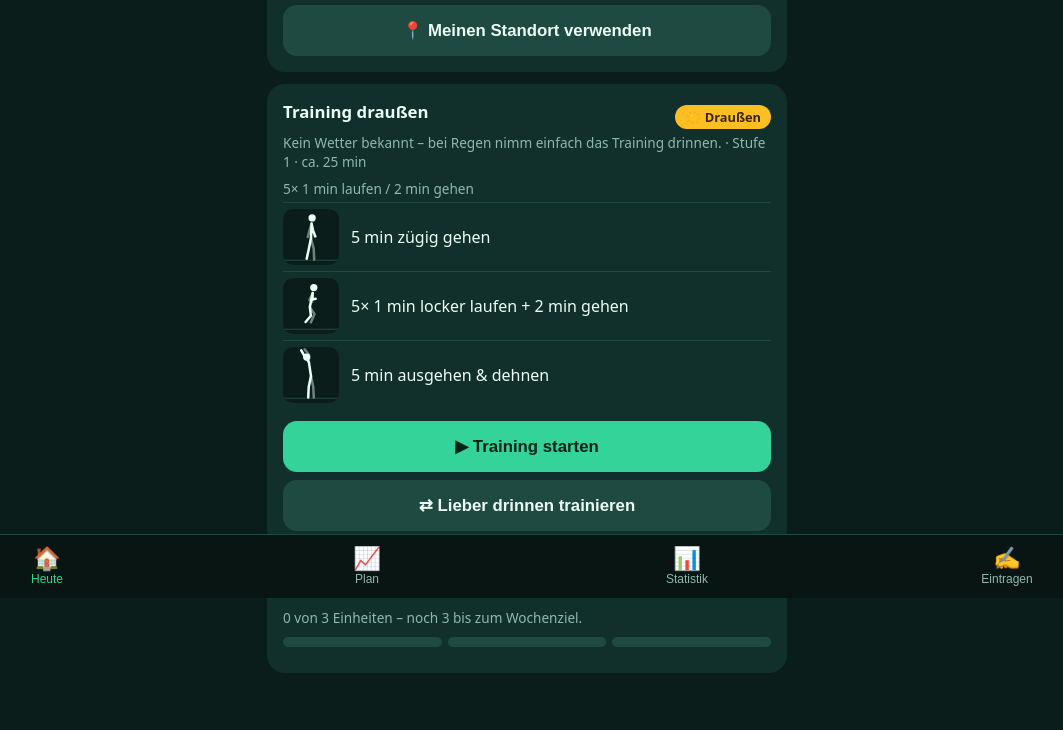
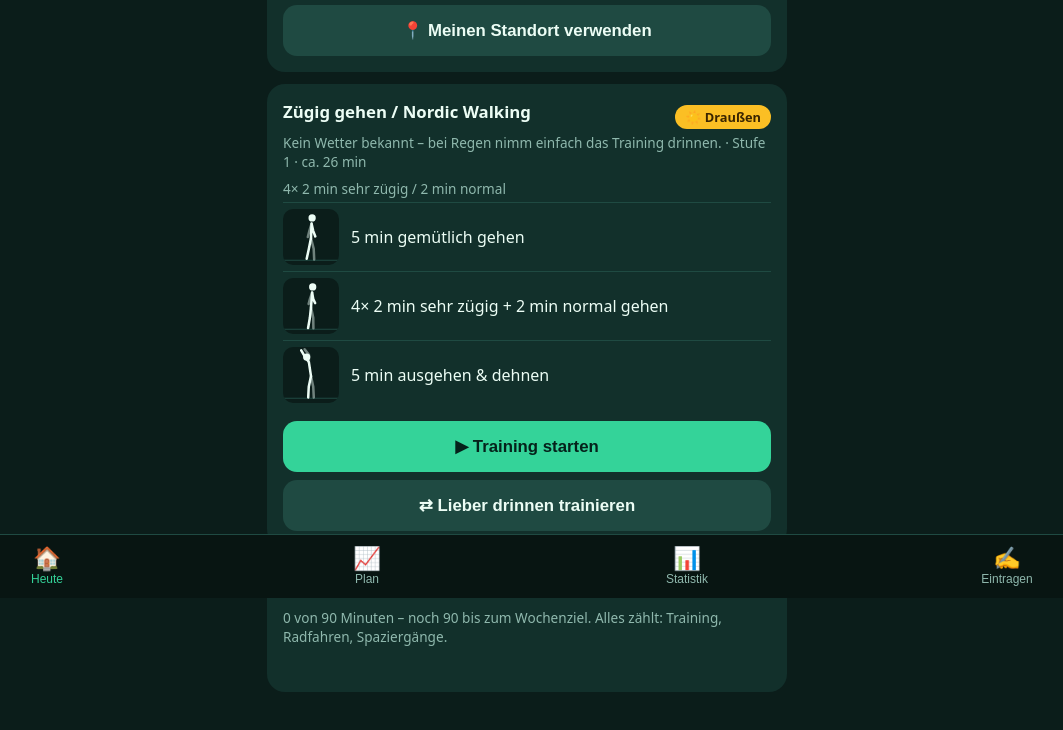
Before and after one commit to MrCaramba16/sport-app, a plain HTML site: page index.html in a window 1280 px wide. Shown: the part 202-932 px from the top of the page, without its empty margins (113-1176 px from the left). Drawn offline with Linux system fonts and the light colour scheme.

Commit message:
Zügiges Gehen statt Laufen draußen, Wochenziel in Minuten
Co-Authored-By: Claude Opus 5.5 <noreply@anthropic.com>

```diff
--- a/index.html
+++ b/index.html
@@ -121,9 +121,9 @@
     <h2>So funktioniert dein Plan</h2>
     <div class="small" style="line-height:1.5">
       Empfehlung für Erwachsene: rund <b>150 Minuten Bewegung pro Woche</b> plus <b>2× Kräftigung</b>.<br><br>
-      Du startest klein mit <b>3 Einheiten à ca. 20 Minuten</b>. Schaffst du dein Wochenziel, steigst du eine Stufe auf:
-      längere Belastung, kürzere Pausen, mehr Laufanteil. Ab Stufe 3 sind es 4 Einheiten pro Woche.<br><br>
-      Bei gutem Wetter geht's raus (Geh-Lauf-Intervalle), sonst trainierst du drinnen ohne Geräte.
+      Dein Wochenziel zählt in <b>Minuten</b>: Du startest mit <b>90 Minuten</b> und steigerst dich bis <b>300 Minuten</b>. Schaffst du das Ziel, steigst du eine Stufe auf:
+      längere Einheiten, längere zügige Gehphasen, kürzere Pausen.<br><br>
+      Bei gutem Wetter geht's raus zum zügigen Gehen oder Nordic Walking, rückenschonend ohne Laufen. Sonst trainierst du drinnen ohne Geräte.
       Andere Aktivitäten wie Radfahren oder Wandern kannst du unter „Eintragen“ erfassen, sie zählen mit.
     </div>
   </div>
@@ -280,6 +280,8 @@ const ANIM = {
                            [55,17, 53,27, 48,52, 58,38, 64,32, 42,40, 46,48, 44,70, 32,78, 62,62, 58,80]] },
   stretch:   { ms:3200, f:[[50,16, 50,26, 50,52, 45,14, 46,3, 55,14, 54,3, 46,71, 45,90, 54,71, 55,90],
                            [42,18, 46,27, 50,52, 38,16, 32,6, 46,14, 38,4, 46,71, 45,90, 54,71, 55,90]] },
+  brisk:     { ms:750, f:[[53,16, 52,26, 50,52, 45,38, 40,47, 57,37, 63,44, 57,71, 59,90, 45,71, 40,89],
+                           [53,16, 52,26, 50,52, 57,37, 63,44, 45,38, 40,47, 45,71, 40,89, 57,71, 59,90]] },
   stepjack:  { ms:1400, f:[STAND_F, [50,16, 50,26, 50,52, 41,16, 36,4, 59,16, 64,4, 42,70, 34,89, 54,71, 55,90]] },
   wallpush:  { ms:2000, wall:'R', f:[[59,22, 57,32, 46,58, 66,33, 74,34, 66,34, 74,35, 43,74, 39,90, 42,74, 38,90],
                            [64,26, 63,35, 49,59, 64,46, 74,34, 64,47, 74,35, 44,74, 39,90, 43,74, 38,90]] },
@@ -314,7 +316,8 @@ requestAnimationFrame(animLoop);
 
 /* ================= Plan / Stufen ================= */
 const MAX_LEVEL = 8;
-const target = L => L <= 2 ? 3 : 4;
+const GOALS = [90, 110, 130, 150, 180, 210, 250, 300]; // Wochenziel in Minuten je Stufe
+const target = L => GOALS[L - 1];
 function indoorWorkout(L, seed) {
   const work = Math.min(50, 25 + L * 3), rest = Math.max(12, 32 - L * 2), rounds = L <= 2 ? 2 : L <= 5 ? 3 : 4;
   const rnd = mulberry(seed); const pool = [...EX]; const ex = [];
@@ -329,15 +332,17 @@ function indoorWorkout(L, seed) {
   return { type:'in', title:'Training drinnen', summary:`${ex.length} Übungen · ${rounds} Runden · ${work} s Belastung / ${rest} s Pause`, list: ex.map(e => ({ n:e.n, a:e.a })), steps };
 }
 function outdoorWorkout(L) {
-  const run = 60 + (L - 1) * 30, walk = Math.max(60, 120 - (L - 1) * 10), reps = Math.round((14 + L * 2) * 60 / (run + walk));
-  const steps = [{ phase:'Aufwärmen', n:'Zügig gehen', t:'5 Minuten warm werden.', s:300, a:'walk' }];
+  // Rückenschonend: zügiges Gehen / Nordic Walking im Wechsel mit sehr zügigem Gehen, kein Laufen
+  const fast = 120 + (L - 1) * 30, easy = 120, reps = Math.max(3, Math.round((10 + L * 4) * 60 / (fast + easy)));
+  const steps = [{ phase:'Aufwärmen', n:'Gemütlich gehen', t:'5 Minuten warm werden, Schultern locker.', s:300, a:'walk' }];
   for (let i = 1; i <= reps; i++) {
-    steps.push({ phase:`Intervall ${i}/${reps}`, n:'🏃 Locker laufen', t:'So langsam, dass du noch reden könntest.', s:run, work:true, a:'run' });
-    steps.push({ phase:`Intervall ${i}/${reps}`, n:'🚶 Gehen', t:'Zügig weitergehen, nicht stehen bleiben.', s:walk, a:'walk' });
+    steps.push({ phase:`Intervall ${i}/${reps}`, n:'🚶‍♂️ Sehr zügig gehen', t:'So schnell, dass du etwas außer Atem bist, aber noch reden kannst. Aufrecht, Arme mitschwingen.', s:fast, work:true, a:'brisk' });
+    steps.push({ phase:`Intervall ${i}/${reps}`, n:'🚶 Normal gehen', t:'Etwas langsamer, aber nicht stehen bleiben.', s:easy, a:'walk' });
   }
   steps.push({ phase:'Abkühlen', n:'Gemütlich gehen & dehnen', t:'Puls runterkommen lassen.', s:300, a:'stretch' });
   const f = s => s % 60 ? `${Math.floor(s/60)}:${pad(s%60)} min` : `${s/60} min`;
-  return { type:'out', title:'Training draußen', summary:`${reps}× ${f(run)} laufen / ${f(walk)} gehen`, list:[{ n:'5 min zügig gehen', a:'walk' }, { n:`${reps}× ${f(run)} locker laufen + ${f(walk)} gehen`, a:'run' }, { n:'5 min ausgehen & dehnen', a:'stretch' }], steps };
+  return { type:'out', title:'Zügig gehen / Nordic Walking', summary:`${reps}× ${f(fast)} sehr zügig / ${f(easy)} normal`,
+    list:[{ n:'5 min gemütlich gehen', a:'walk' }, { n:`${reps}× ${f(fast)} sehr zügig + ${f(easy)} normal gehen`, a:'brisk' }, { n:'5 min ausgehen & dehnen', a:'stretch' }], steps };
 }
 function mulberry(a) { return () => { a |= 0; a = a + 0x6D2B79F5 | 0; let t = Math.imul(a ^ a >>> 15, 1 | a); t = t + Math.imul(t ^ t >>> 7, 61 | t) ^ t; return ((t ^ t >>> 14) >>> 0) / 4294967296; }; }
 const totalMin = w => Math.round(w.steps.reduce((s, x) => s + x.s, 0) / 60);
@@ -345,7 +350,7 @@ const totalMin = w => Math.round(w.steps.reduce((s, x) => s + x.s, 0) / 60);
 /* Stufe: steigt um 1 für jede abgeschlossene Woche, in der das Ziel erreicht wurde */
 function weekStats() {
   const weeks = {};
-  S.log.forEach(e => { const k = dayKey(monday(new Date(e.date))); weeks[k] = (weeks[k] || 0) + 1; });
+  S.log.forEach(e => { const k = dayKey(monday(new Date(e.date))); weeks[k] = (weeks[k] || 0) + e.min; });
   return weeks;
 }
 function currentLevel() {
@@ -423,8 +428,8 @@ function renderToday() {
   $('startBtn').textContent = doneToday ? '▶ Noch ein Training' : '▶ Training starten';
   // Woche
   const wk = weekStats()[dayKey(monday(new Date()))] || 0, T = target(L);
-  $('weekText').textContent = wk >= T ? `🎉 Wochenziel geschafft: ${wk} von ${T} Einheiten!` : `${wk} von ${T} Einheiten – noch ${T - wk} bis zum Wochenziel.`;
-  $('weekDots').innerHTML = Array.from({ length: T }, (_, i) => `<span class="${i < wk ? 'on' : ''}"></span>`).join('');
+  $('weekText').textContent = wk >= T ? `🎉 Wochenziel geschafft: ${wk} von ${T} Minuten!` : `${wk} von ${T} Minuten – noch ${T - wk} bis zum Wochenziel. Alles zählt: Training, Radfahren, Spaziergänge.`;
+  $('weekDots').innerHTML = `<span class="on" style="flex:0 0 ${Math.min(100, wk / T * 100)}%"></span>`;
 }
 $('swapBtn').onclick = () => { S.prefer = { day: dayKey(new Date()), type: today.type === 'out' ? 'in' : 'out' }; save(); renderToday(); };
 
@@ -492,7 +497,7 @@ function weekStreak() {
   // Wochen in Folge mit Wochenziel (aktuelle Woche zählt, sobald erreicht)
   const weeks = weekStats(); let n = 0, L = currentLevel(); const d = monday(new Date());
   if ((weeks[dayKey(d)] || 0) < target(L)) d.setDate(d.getDate() - 7);
-  while ((weeks[dayKey(d)] || 0) >= 3) { n++; d.setDate(d.getDate() - 7); }
+  while ((weeks[dayKey(d)] || 0) >= GOALS[0]) { n++; d.setDate(d.getDate() - 7); }
   return n;
 }
 const BADGES = [
@@ -540,11 +545,11 @@ function renderPlan() {
   const L = currentLevel(), ow = outdoorWorkout(L), iw = indoorWorkout(L, 1);
   const wk = weekStats()[dayKey(monday(new Date()))] || 0;
   $('levelTitle').textContent = `Stufe ${L} von ${MAX_LEVEL}`;
-  $('levelText').innerHTML = `Wochenziel: <b>${target(L)} Einheiten</b> (diese Woche: ${wk}).<br>Draußen: ${ow.summary}.<br>Drinnen: ${iw.summary}.` +
+  $('levelText').innerHTML = `Wochenziel: <b>${target(L)} Minuten</b> Bewegung (diese Woche: ${wk}).<br>Draußen: ${ow.summary}.<br>Drinnen: ${iw.summary}.` +
     (L < MAX_LEVEL ? '<br><br>Schaffst du das Wochenziel, geht es nächste Woche eine Stufe höher.' : '<br><br>Höchste Stufe – jetzt heißt es dranbleiben! 💪');
   $('levels').innerHTML = Array.from({ length: MAX_LEVEL }, (_, i) => {
     const l = i + 1, o = outdoorWorkout(l);
-    return `<li style="${l === L ? 'color:var(--accent);font-weight:700' : l < L ? 'opacity:.5' : ''}"><span>${l < L ? '✅' : l === L ? '👉' : '⬜'} Stufe ${l}</span><span class="small" style="text-align:right">${target(l)}×/Woche · ${o.summary}</span></li>`;
+    return `<li style="${l === L ? 'color:var(--accent);font-weight:700' : l < L ? 'opacity:.5' : ''}"><span>${l < L ? '✅' : l === L ? '👉' : '⬜'} Stufe ${l}</span><span class="small" style="text-align:right">${target(l)} min/Woche · ${o.summary}</span></li>`;
   }).join('');
 }
 
--- a/sw.js
+++ b/sw.js
@@ -1,4 +1,4 @@
-const CACHE = 'sport-v3';
+const CACHE = 'sport-v4';
 const FILES = ['./', './index.html', './manifest.webmanifest', './icon-192.png', './icon-512.png'];
 self.addEventListener('install', e => { e.waitUntil(caches.open(CACHE).then(c => c.addAll(FILES))); self.skipWaiting(); });
 self.addEventListener('activate', e => {
```
